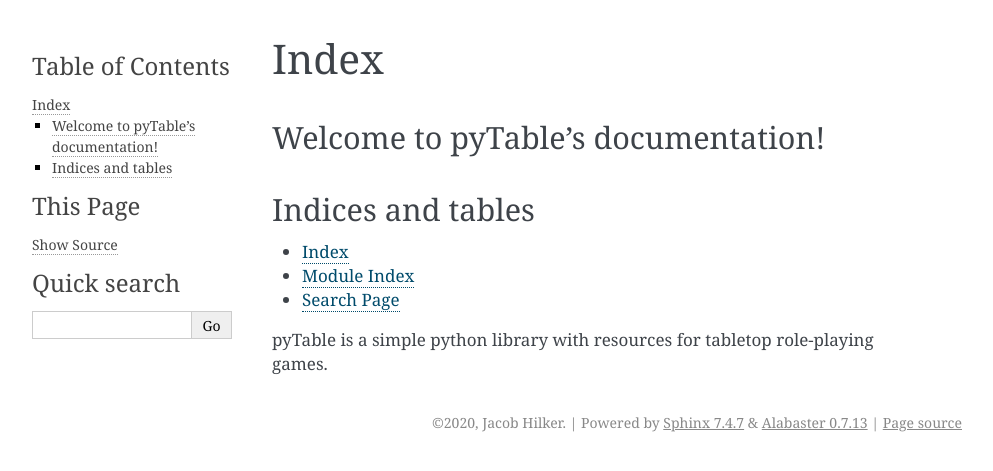
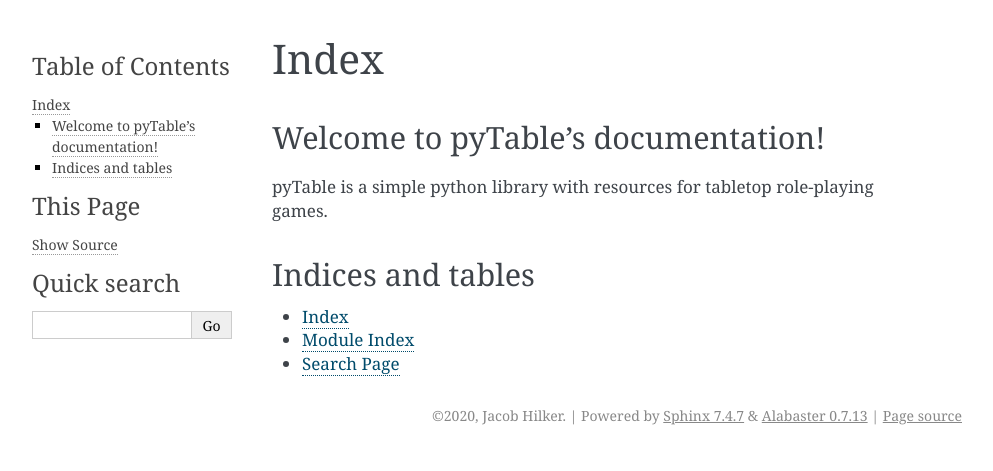
Before and after one commit to jacobhilker1/pyTable, a Sphinx documentation site: the page built from docs/source/index.rst, in a window 1280 px wide. Shown: the top 471 px of the page, without its empty margins (148-1141 px from the left). Built offline with Sphinx 7.4.7, drawn with Linux system fonts in a browser that asks for light colours; some of the changed lines change nothing that is shown.

Commit message:
edited back to original

```diff
--- a/docs/source/index.rst
+++ b/docs/source/index.rst
@@ -13,6 +13,7 @@
    :maxdepth: 2
    :caption: Contents:
 
+pyTable is a simple python library with resources for tabletop role-playing games.
 
 Indices and tables
 ==================
@@ -20,6 +21,3 @@
 * :ref:`genindex`
 * :ref:`modindex`
 * :ref:`search`
-
-
-pyTable is a simple python library with resources for tabletop role-playing games.
```
